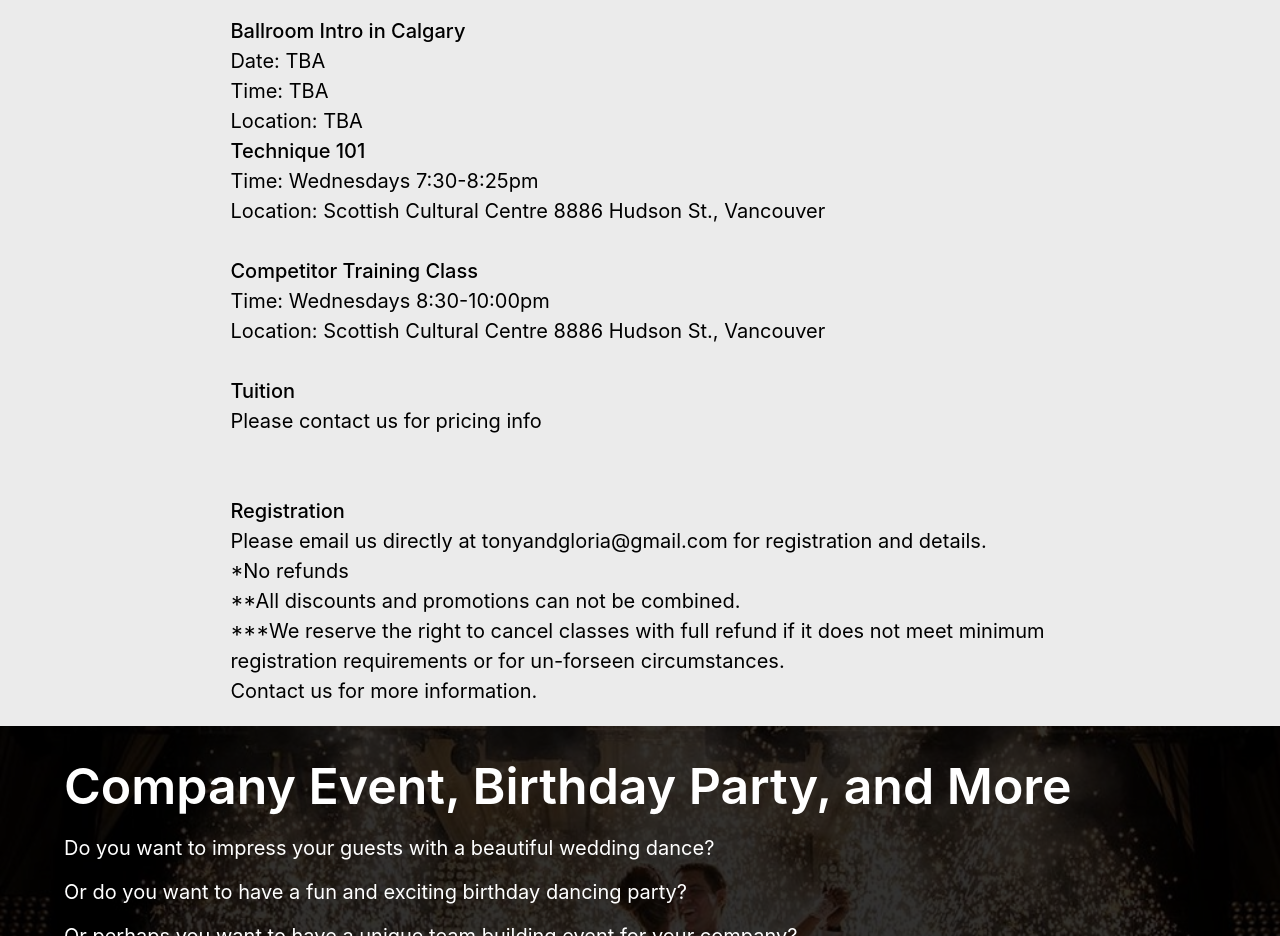
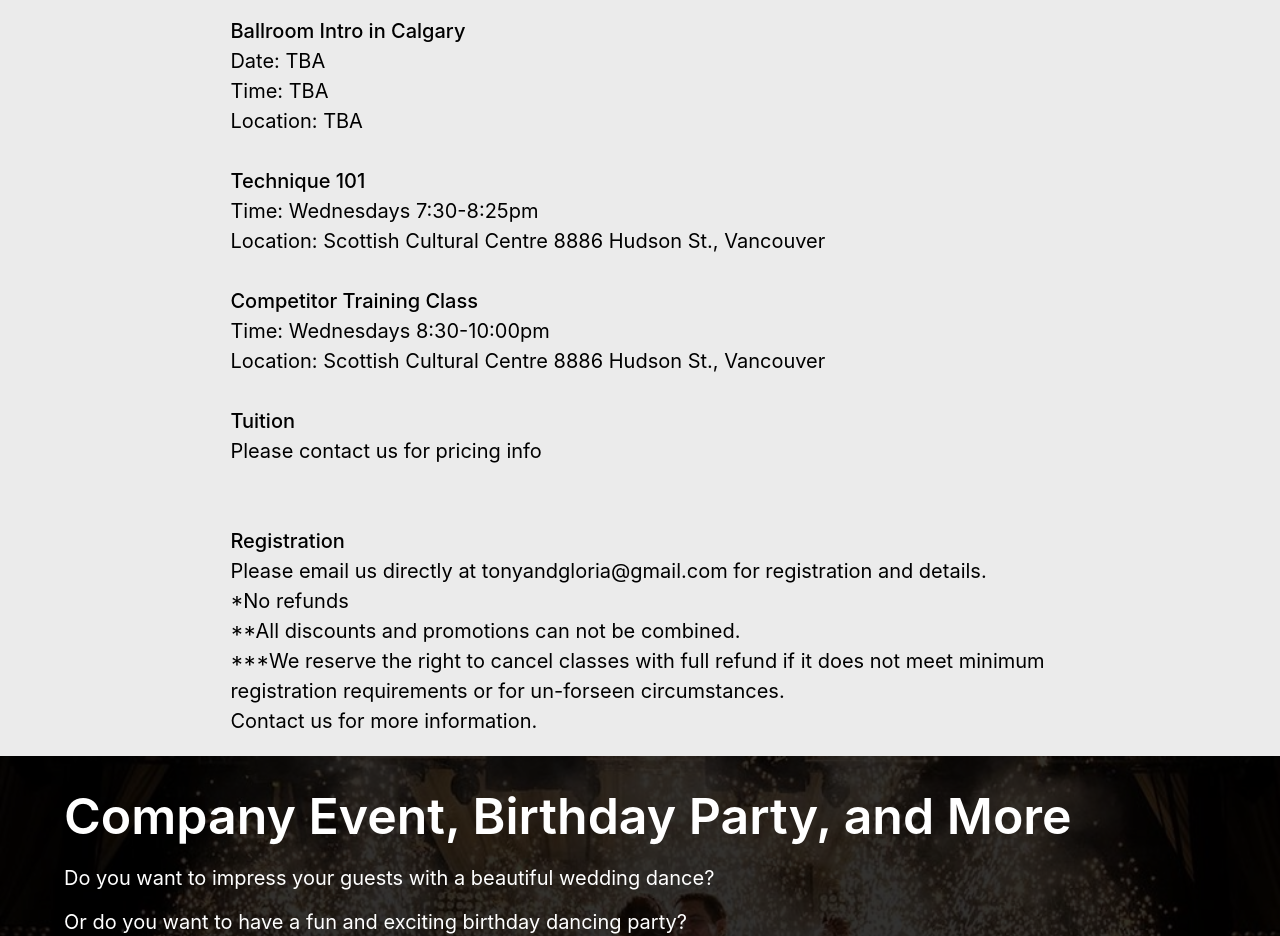
Before and after one commit to GrantLi1012/tg-dancesport, a React (Create React App) app: page /classes in a window 1280 px wide. Shown: the part 4180-5116 px from the top of the page. Built offline with nearby package versions, Linux system fonts and the light colour scheme.

Commit message:
Update Classes.js

```diff
--- a/src/view/Classes/Classes.js
+++ b/src/view/Classes/Classes.js
@@ -150,6 +150,8 @@ const Classes = () => {
                     <div>Time: TBA</div>
                     <div>Location: TBA</div>
                     <div></div>
+                    <div></div>
+                    <div> </div>
                     <div style={{fontWeight:500}}>Technique 101</div>
                     <div></div>
                     <div>Time: Wednesdays 7:30-8:25pm</div>
```
